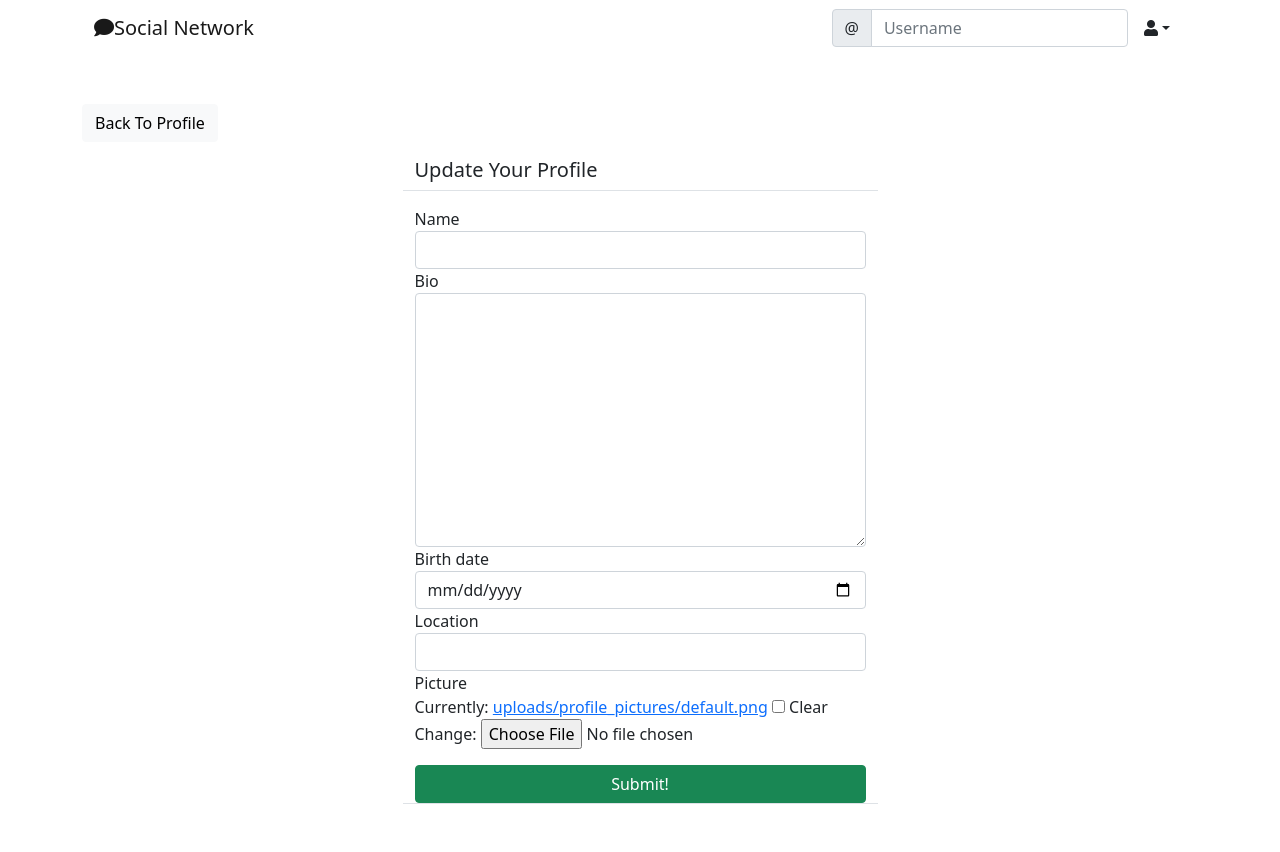
After one commit to ZeyadTareq224/twitter-clone, a Django app: page /social/profile/update/1/ in a window 1280 px wide. The commit adds this page. Run offline with Django 3.2, Linux system fonts and the light colour scheme; the visitor is signed in with stand-in values (Sample User, id 1); data comes from the database, SQL or seed files in the repository; some libraries are stand-ins or nearby versions.

Commit message:
Added UserProfile System

```diff
--- a/landing/templates/landing/navbar.html
+++ b/landing/templates/landing/navbar.html
@@ -24,7 +24,7 @@
           <div class="nav-item dropdown">
             <a class="nav-link dropdown-toggle text-dark" data-bs-toggle="dropdown" role="buton" aria-expanded="false"><i class="fas fa-user"></i></a>
             <ul class="dropdown-menu">
-              <li><a class="dropdown-item" href="#">Profile</a></li>
+              <li><a class="dropdown-item" href="{% url 'profile' user.profile.id %}">Profile</a></li>
               <li><a class="dropdown-item" href="{% url 'account_logout' %}">Sign Out</a></li>
             </ul>
           </div>
--- a/social/admin.py
+++ b/social/admin.py
@@ -1,7 +1,9 @@
 from django.contrib import admin
+from django.contrib.auth.models import User
 
-from .models import Post, Comment
+from .models import Post, Comment, UserProfile
 
 
 admin.site.register(Post)
 admin.site.register(Comment)
+admin.site.register(UserProfile)
--- a/social/apps.py
+++ b/social/apps.py
@@ -4,3 +4,6 @@ from django.apps import AppConfig
 class SocialConfig(AppConfig):
     default_auto_field = 'django.db.models.BigAutoField'
     name = 'social'
+
+    def ready(self):
+        import social.signals
--- a/social/forms.py
+++ b/social/forms.py
@@ -1,5 +1,5 @@
 from django import forms
-from .models import Post, Comment
+from .models import Post, Comment, UserProfile
 
 
 class PostForm(forms.ModelForm):
@@ -26,3 +26,11 @@ class CommentForm(forms.ModelForm):
     class Meta:
         model = Comment
         fields = ['comment']
+
+class ProfileUpdateForm(forms.ModelForm):
+    class Meta:
+        model = UserProfile
+        fields = ['name', 'bio', 'birth_date', 'location', 'picture']
+        widgets = {
+            'birth_date': forms.DateInput(format=('%m/%d/%Y'), attrs={'class':'form-control', 'placeholder':'Select a date', 'type':'date'}),
+        }
--- a/social/models.py
+++ b/social/models.py
@@ -1,5 +1,7 @@
 from django.db import models
 from django.contrib.auth import get_user_model
+from django.db.models.fields import related
+from django.db.models.fields.related import OneToOneField
 from django.urls import reverse
 
 # Create your models here.
@@ -34,3 +36,17 @@ class Comment(models.Model):
 
     def get_absolute_url(self):
         return reverse("post_detail", kwargs={"post_id": self.post.id})
+
+
+
+class UserProfile(models.Model):
+    user = models.OneToOneField(get_user_model(), verbose_name='user', related_name='profile', on_delete=models.CASCADE)
+    name = models.CharField(max_length=30, blank=True, null=True)
+    bio = models.TextField(max_length=500, blank=True, null=True)
+    birth_date=models.DateField(null=True, blank=True)
+    location = models.CharField(max_length=100, blank=True, null=True)
+    picture = models.ImageField(upload_to='uploads/profile_pictures', default='uploads/profile_pictures/default.png', blank=True)
+
+
+    def __str__(self):
+        return f"{self.user.email} Profile"
--- /dev/null
+++ b/social/signals.py
@@ -0,0 +1,16 @@
+from django.db.models.signals import post_save
+from django.contrib.auth import get_user_model
+from django.dispatch import receiver
+from .models import UserProfile
+
+User = get_user_model()
+
+@receiver(post_save, sender=User)
+def create_profile(sender, instance, created, **kwargs):
+	if created:
+		UserProfile.objects.create(user=instance)
+
+
+@receiver(post_save, sender=User)
+def save_profile(sender, instance, **kwargs):
+	instance.profile.save()
--- /dev/null
+++ b/social/templates/social/profile_update.html
@@ -0,0 +1,30 @@
+{% extends 'landing/base.html' %}
+{% load crispy_forms_tags %}
+
+{% block content %}
+<div class="container">
+    <div class="row mt-5">
+        <div class="col-md-5 col-sm-6">
+            <a href="{% url 'profile' object.id %}" class="btn btn-light">Back To Profile</a>
+        </div>
+    </div>
+
+    <div class="row justify-content-center mt-3">
+        <div class="col-md-5 col-sm-12 border-bottom">
+            <h5>Update Your Profile</h5>
+        </div>
+    </div>
+
+    <div class="row justify-content-center mt-3 mb-5">
+        <div class="col-md-5 col-sm-12 border-bottom">
+            <form method="POST" enctype="multipart/form-data">
+                {% csrf_token %}
+                {{ form | crispy }}
+                <div class="d-grid gap-2">
+                    <button class="btn btn-success mt-3">Submit!</button>
+                </div>
+            </form>
+        </div>
+    </div>
+</div>
+{% endblock content %}
--- a/social/urls.py
+++ b/social/urls.py
@@ -1,6 +1,6 @@
 from django.conf.urls import url
 from django.urls import path
-from .views import CommentDeleteView, PostListView, PostDetailView, PostUpdateView, PostDeleteView
+from .views import CommentDeleteView, PostListView, PostDetailView, PostUpdateView, PostDeleteView, ProfileUpdateView, ProfileView
 
 urlpatterns = [
     path('', PostListView.as_view(), name="post_list"),
@@ -8,4 +8,6 @@ urlpatterns = [
     path('post/update/<int:pk>/', PostUpdateView.as_view(), name="post_update"),
     path('post/delete/<int:pk>/', PostDeleteView.as_view(), name="post_delete"),
     path('post/<int:post_pk>/comment/delete/<int:pk>/', CommentDeleteView.as_view(), name="comment_delete"),
+    path('profile/<int:profile_id>/', ProfileView.as_view(), name="profile"),
+    path('profile/update/<int:pk>/', ProfileUpdateView.as_view(), name="profile_update"),
 ]
--- a/social/views.py
+++ b/social/views.py
@@ -1,5 +1,4 @@
-from django.contrib.auth import get_user_model
-from django.http import request
+from django.contrib.auth.models import User
 from django.shortcuts import render, redirect
 from django.urls.base import reverse_lazy
 from django.views import View
@@ -10,8 +9,9 @@ from django.contrib import messages
 from django.contrib.messages.views import SuccessMessageMixin
 from django.contrib.auth.mixins import LoginRequiredMixin, UserPassesTestMixin
 
-from .models import Post, Comment
-from .forms import PostForm, CommentForm
+# Models AND Forms
+from .models import Post, Comment, UserProfile
+from .forms import PostForm, CommentForm, ProfileUpdateForm
 
 
 class PostListView(LoginRequiredMixin, View):
@@ -114,3 +114,33 @@ class CommentDeleteView(LoginRequiredMixin, UserPassesTestMixin, SuccessMessageM
     def delete(self, request, *args, **kwargs):
         messages.success(self.request, self.success_message)
         return super(CommentDeleteView, self).delete(request, *args, **kwargs)
+
+
+class ProfileView(View):
+    def get(self, request, profile_id, *args, **kwargs):
+        profile = UserProfile.objects.get(id=profile_id)
+        user = profile.user
+        posts = Post.objects.filter(author=user)
+
+        context = {
+            'posts': posts,
+            'user': user,
+            'profile': profile,
+        }
+        return render(request, 'social/profile.html', context)
+
+
+class ProfileUpdateView(LoginRequiredMixin, UserPassesTestMixin, SuccessMessageMixin, UpdateView):
+    model = UserProfile
+    template_name = 'social/profile_update.html'
+    form_class = ProfileUpdateForm
+
+
+    def get_success_url(self):
+        profile_id = self.kwargs['pk']
+        return reverse_lazy('profile', kwargs={'profile_id': profile_id})
+
+
+    def test_func(self):
+        profile = self.get_object()
+        return self.request.user == profile.user
--- a/socialnetwork/settings.py
+++ b/socialnetwork/settings.py
@@ -136,7 +136,8 @@ USE_TZ = True
 # https://docs.djangoproject.com/en/3.2/howto/static-files/
 
 STATIC_URL = '/static/'
-
+MEDIA_ROOT = BASE_DIR / 'media'
+MEDIA_URL = '/media/'
 # Default primary key field type
 # https://docs.djangoproject.com/en/3.2/ref/settings/#default-auto-field
 
@@ -157,4 +158,5 @@ AUTHENTICATION_BACKENDS = [
 
 LOGIN_REDIRECT_URL = 'post_list'
 ACCOUNT_EMAIL_REQUIRED = True
+ACCOUNT_AUTHENTICATION_METHOD  = 'email'
 EMAIL_BACKEND = 'django.core.mail.backends.console.EmailBackend'
--- a/socialnetwork/urls.py
+++ b/socialnetwork/urls.py
@@ -1,6 +1,7 @@
 from django.contrib import admin
 from django.urls import path, include
-
+from django.conf import settings
+from django.conf.urls.static import static
 
 urlpatterns = [
     path('admin/', admin.site.urls),
@@ -8,3 +9,6 @@ urlpatterns = [
     path('accounts/', include('allauth.urls')),
     path('social/', include('social.urls')),
 ]
+
+if settings.DEBUG:
+    urlpatterns += static(settings.MEDIA_URL, document_root=settings.MEDIA_ROOT)
```
Also changed, not shown: social/templates/social/profile.html (added, +56 -0 lines), social/migrations/0001_initial.py, social/migrations/0002_comment.py (deleted).
